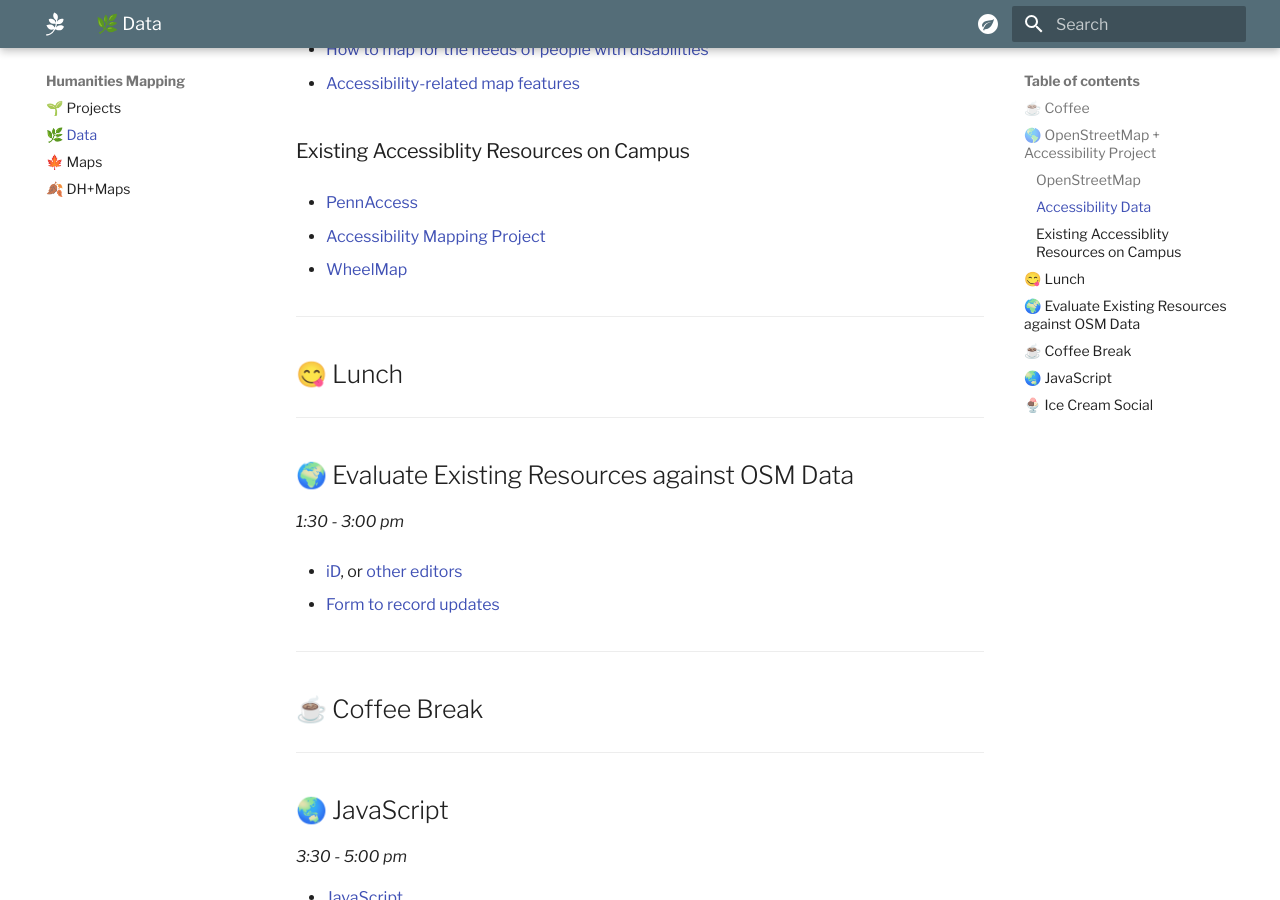
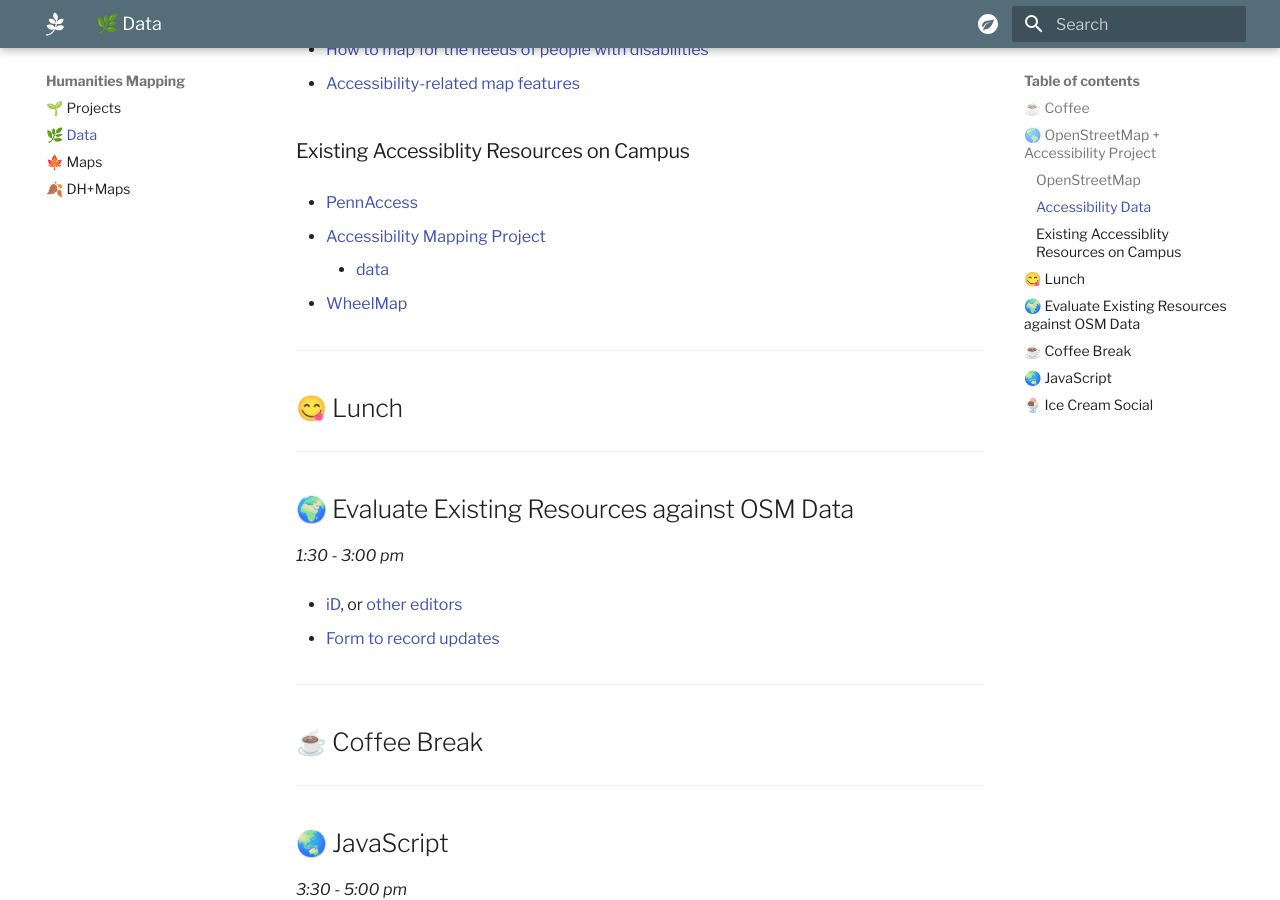
Before and after one commit to apjanco/leaflet-course, an MkDocs documentation site: the page built from docs/day2.md, in a window 1280 px wide and 900 px high, scrolled down 795 px. Built offline with MkDocs 1.6.1 and Material for MkDocs 9.7.7, drawn with Linux system fonts in a browser that asks for light colours.

Commit message:
add accesibility project data

```diff
--- a/docs/day2.md
+++ b/docs/day2.md
@@ -32,6 +32,7 @@
 - [PennAccess](https://facilities.upenn.edu/maps/pennaccess)
 
 - [Accessibility Mapping Project](https://web.sas.upenn.edu/access-map/accessibility-map/)
+    - [data](https://github.com/AccessibilityMapping/AMP/tree/master/Data)
 
 - [WheelMap](https://wheelmap.org/nodes/-32120084)
 
```
